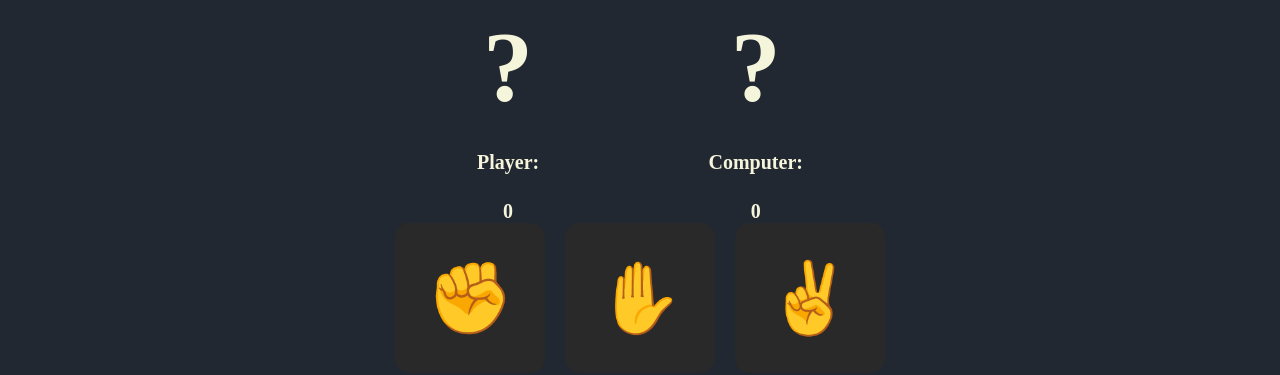
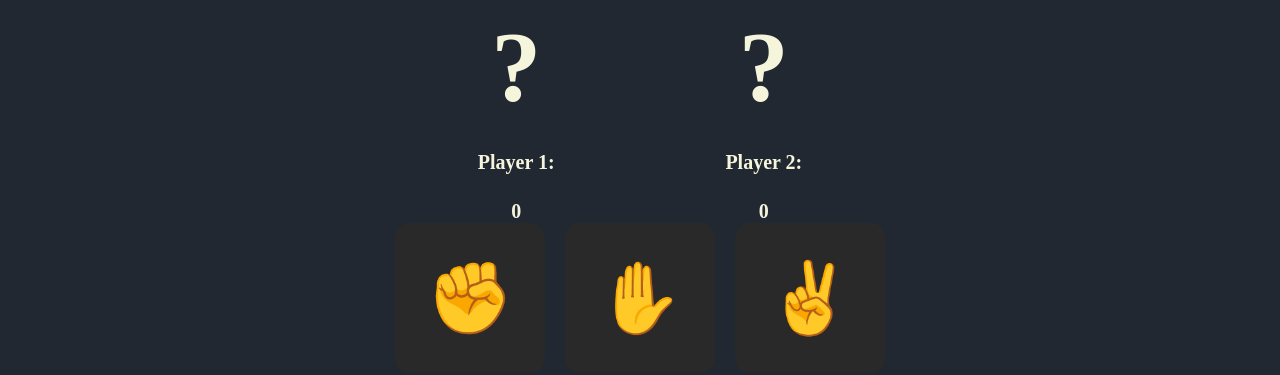
Before and after one commit to teefe/ROCK-PAPER-SCISSORS, a plain HTML site: page index.html in a window 1280 px wide. Shown: the part 289-664 px from the top of the page. Drawn offline with Linux system fonts and the light colour scheme.

Commit message:
UI refactor

```diff
--- a/index.html
+++ b/index.html
@@ -18,11 +18,11 @@
             <div class="results-1">
             <div class="player">
                 <h1 class="man-q-mark">?</h1>
-                <h4>Player: <h4 class="man-result" >0</h4> </h4>
+                <h4>Player 1: <h4 class="man-result" >0</h4> </h4>
             </div>
             <div class="computer">
                 <h1 class="comp-q-mark">?</h1>
-                <h4>Computer: <h4 class="comp-result">0</h4> </h4>
+                <h4>Player 2: <h4 class="comp-result">0</h4> </h4>
             </div>
         </div>
         </div>
```
